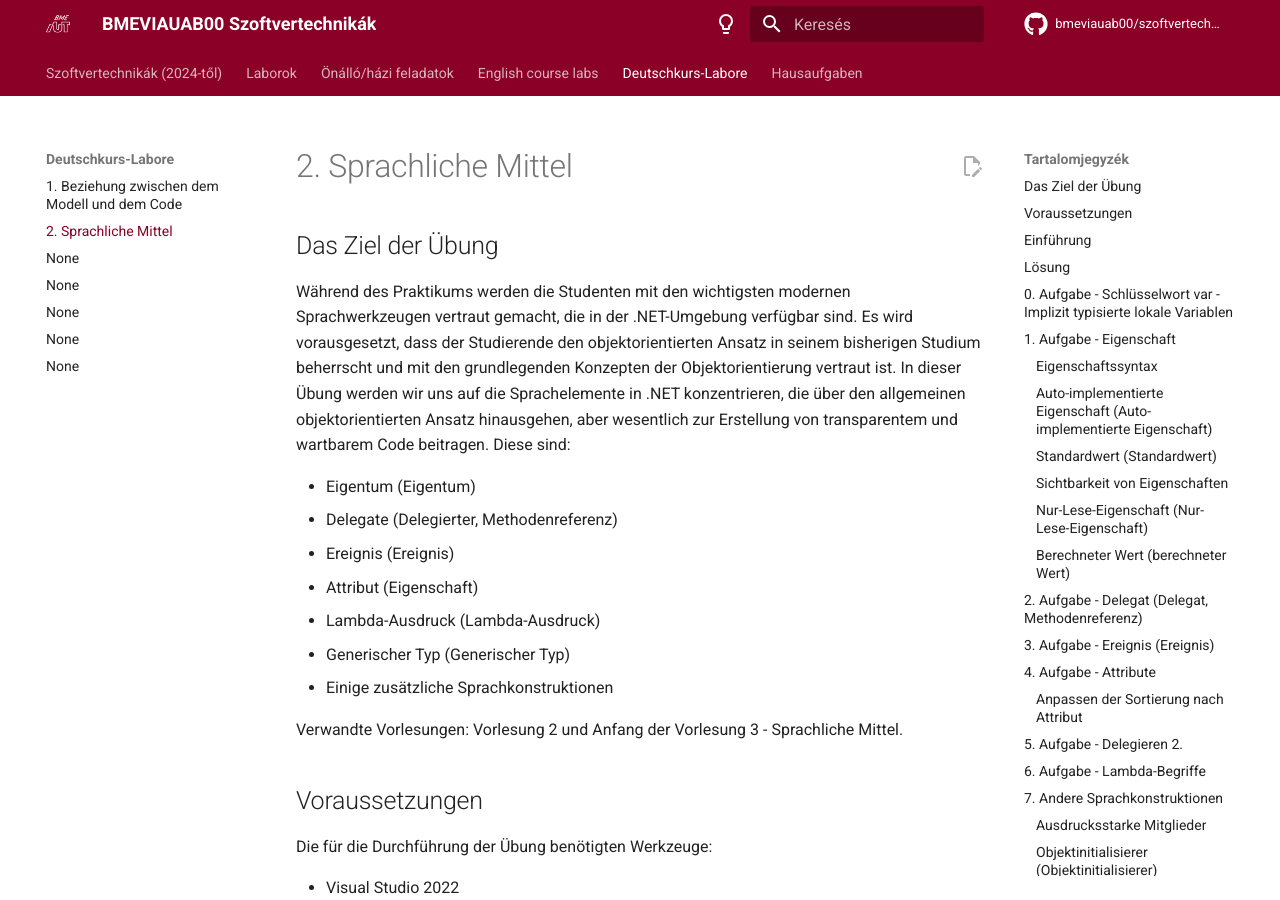
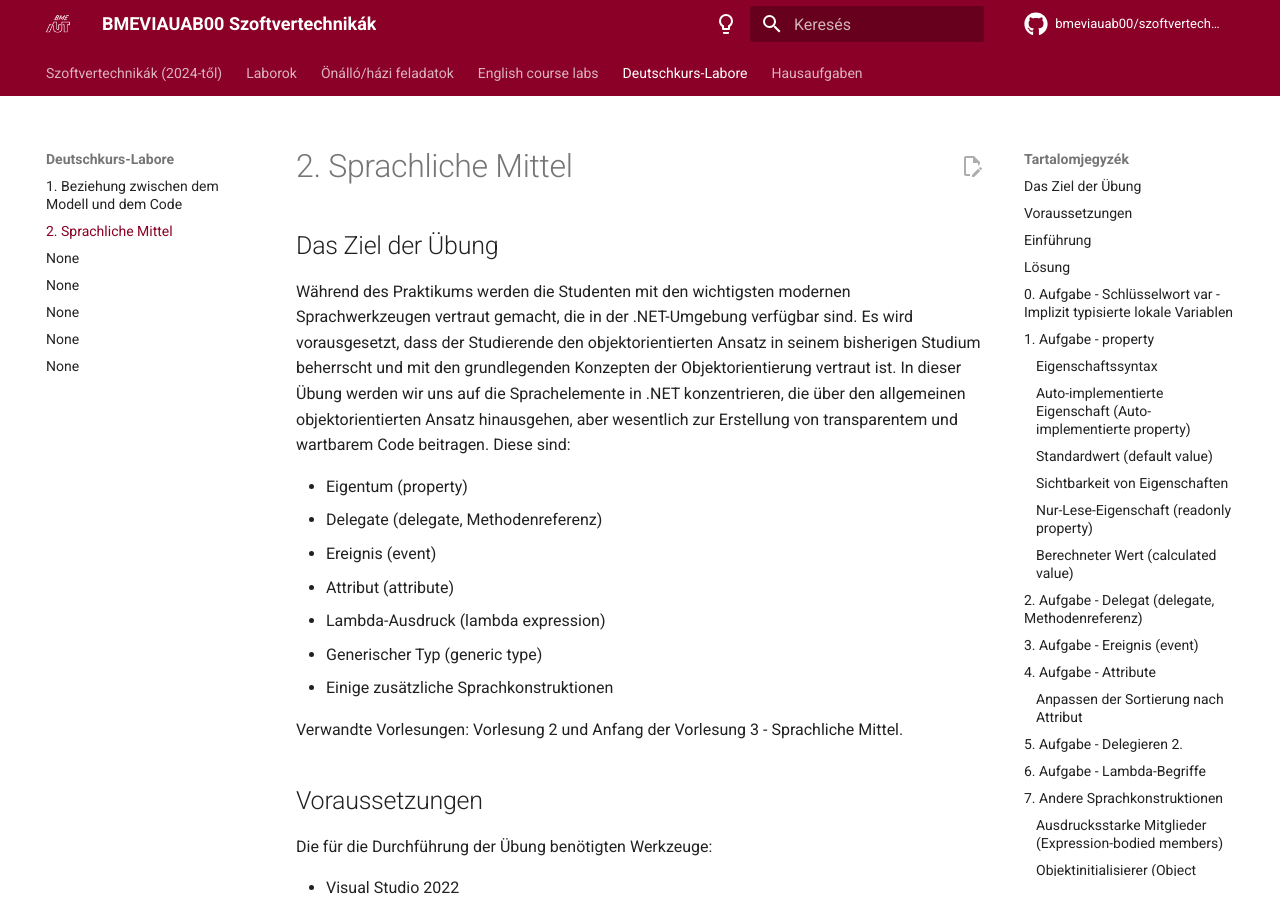
Before and after one commit to bmeviauab00/szoftvertechnikak, an MkDocs documentation site: the page built from docs/labor/2-nyelvi-eszkozok/index_ger.md, in a window 1280 px wide and 900 px high. Built offline with MkDocs 1.6.1 and Material for MkDocs 9.7.7, drawn with Linux system fonts in a browser that asks for light colours; emoji names are drawn with the system emoji font; comment, search, counter and statistics services are not loaded; the version menu is left out; some of the changed text lies outside the part shown.

Commit message:
lab 2 német

````diff
--- a/docs/labor/2-nyelvi-eszkozok/index_ger.md
+++ b/docs/labor/2-nyelvi-eszkozok/index_ger.md
@@ -8,12 +8,12 @@ autoren: BenceKovari,bzolka,tibitoth
 
 Während des Praktikums werden die Studenten mit den wichtigsten modernen Sprachwerkzeugen vertraut gemacht, die in der .NET-Umgebung verfügbar sind. Es wird vorausgesetzt, dass der Studierende den objektorientierten Ansatz in seinem bisherigen Studium beherrscht und mit den grundlegenden Konzepten der Objektorientierung vertraut ist. In dieser Übung werden wir uns auf die Sprachelemente in .NET konzentrieren, die über den allgemeinen objektorientierten Ansatz hinausgehen, aber wesentlich zur Erstellung von transparentem und wartbarem Code beitragen. Diese sind:
 
-- Eigentum (Eigentum)
-- Delegate (Delegierter, Methodenreferenz)
-- Ereignis (Ereignis)
-- Attribut (Eigenschaft)
-- Lambda-Ausdruck (Lambda-Ausdruck)
-- Generischer Typ (Generischer Typ)
+- Eigentum (property)
+- Delegate (delegate, Methodenreferenz)
+- Ereignis (event)
+- Attribut (attribute)
+- Lambda-Ausdruck (lambda expression)
+- Generischer Typ (generic type)
 - Einige zusätzliche Sprachkonstruktionen
 
 Verwandte Vorlesungen: Vorlesung 2 und Anfang der Vorlesung 3 - Sprachliche Mittel.
@@ -89,7 +89,7 @@ Wir beginnen mit einer einfachen Aufwärmübung. Im folgenden Beispiel erstellen
 
         Der Vorteil dieses Ansatzes gegenüber `var' ist, dass er auch für Member-Variablen verwendet werden kann.
 
-## 1. Aufgabe - Eigenschaft
+## 1. Aufgabe - property
 
 Eigenschaften erlauben uns typischerweise (aber nicht ausschließlich, wie wir noch sehen werden) den Zugriff auf Membervariablen von Klassen auf eine syntaktisch ähnliche Weise wie den Zugriff auf eine traditionelle Membervariable. Beim Zugriff haben wir jedoch die Möglichkeit, anstelle einer einfachen Wertabfrage oder Einstellung eine methodenähnliche Art des Zugriffs auf die Variable zu implementieren, und wir können sogar die Sichtbarkeit der Abfrage und der Einstellung separat definieren.
 
@@ -177,7 +177,7 @@ Im folgenden Beispiel erstellen wir eine Klasse namens `Person`, die eine Person
     p.Alter = 2;
     ```
 
-### Auto-implementierte Eigenschaft (Auto-implementierte Eigenschaft)
+### Auto-implementierte Eigenschaft (Auto-implementierte property)
 
 In unserer täglichen Arbeit begegnen wir auch einer viel kompakteren Syntax von Eigenschaften. Diese Syntax kann verwendet werden, wenn Sie eine Eigenschaft erstellen möchten, in der:
 
@@ -206,7 +206,7 @@ Nachfolgend ein Beispiel dafür.
     }
     ```
 
-### Standardwert (Standardwert)
+### Standardwert (default value)
 
 Für automatisch implementierte Eigenschaften können Sie bei der Deklaration auch deren Anfangswert angeben.
 
@@ -231,7 +231,7 @@ Ein großer Vorteil der Eigenschaften, neben der völlig freien Implementierung,
 
 2. Stellen Sie die Sichtbarkeit wieder her (entfernen Sie das Schlüsselwort `private` aus dem Property Setter `Name` ), um den Übersetzungsfehler zu beheben.
 
-### Nur-Lese-Eigenschaft (Nur-Lese-Eigenschaft)
+### Nur-Lese-Eigenschaft (readonly property)
 
 Der Setter kann weggelassen werden, um eine schreibgeschützte Eigenschaft zu erhalten. Für eine automatisch implementierte Eigenschaft kann auch ein Anfangswert angegeben werden: Dies ist nur in einem Konstruktor oder durch Angabe eines Standardwerts (siehe oben) möglich, im Gegensatz zu Eigenschaften mit einem privaten Setter, deren Setter von jeder Mitgliedsfunktion der Klasse aufgerufen werden kann.
 
@@ -251,7 +251,7 @@ private string name;
 public string Name { get {return name; } }
 ```
 
-### Berechneter Wert (berechneter Wert)
+### Berechneter Wert (calculated value)
 
 Eigenschaften mit nur Getter haben eine andere Verwendung. Sie kann auch verwendet werden, um einen berechneten Wert zu ermitteln, der immer einen Wert auf der Grundlage einer bestimmten Logik berechnet, aber im Gegensatz zur "Nur-Lese-Eigenschaft" verfügt sie nicht über ein Datenelement direkt hinter ihr. Dies wird im folgenden Codeschnipsel veranschaulicht (übernehmen Sie ihn NICHT in Ihren Code):
 
@@ -259,7 +259,7 @@ Eigenschaften mit nur Getter haben eine andere Verwendung. Sie kann auch verwend
 public int AgeInDogYear { get { return Age * 7; } }
 ```
 
-## 2. Aufgabe - Delegat (Delegat, Methodenreferenz)
+## 2. Aufgabe - Delegat (delegate, Methodenreferenz)
 
 !!! danger "Ensure the code compiles!"
     Die folgenden Übungen bauen auf den Ergebnissen der vorherigen Übungen auf. Wenn Ihr Programm nicht abstürzt oder nicht richtig funktioniert, melden Sie dies Ihrem Tutor am Ende der Übung, damit er Ihnen bei der Behebung des Problems helfen kann.
@@ -393,7 +393,7 @@ Im folgenden Beispiel werden wir Objekten der zuvor erstellten Klasse `Person` e
     p.AgeChanging -= PersonAgeChanging;
     ```
 
-## 3. Aufgabe - Ereignis (Ereignis)
+## 3. Aufgabe - Ereignis (event)
 
 So wie Eigenschaften eine syntaktisch schlankere Alternative zu Getter- und Setter-Methoden sind, bietet der oben beschriebene Delegat-Mechanismus eine schlankere Alternative zu den aus Java bekannten Event Listenern. Allerdings verstößt unsere obige Lösung immer noch erheblich gegen einige OO-Prinzipien (Einheiteneinschränkung, Verbergen von Informationen). Wir können dies anhand der folgenden zwei Beispiele veranschaulichen.
 
@@ -574,9 +574,9 @@ Es wurden die folgenden Vereinfachungen vorgenommen:
 
 Im Folgenden werfen wir einen Blick auf einige der C#-Sprachelemente, die bei alltäglichen Programmieraufgaben immer häufiger verwendet werden. Während der Übung kann es sein, dass keine Zeit bleibt, diese zu überprüfen.
 
-### Ausdrucksstarke Mitglieder
+### Ausdrucksstarke Mitglieder (Expression-bodied members)
 
-Manchmal schreiben wir kurze Funktionen oder, im Falle von Eigenschaften, sehr oft kurze get/set/init-Definitionen, die aus einem **einzigen Ausdruck** bestehen. In diesem Fall kann der get/set/init-Stamm einer Funktion oder Eigenschaft unter Verwendung der Syntax für **Ausdrücke in Form von Members** angegeben werden, und zwar unter `=>`.  Dies kann unabhängig davon geschehen, ob es im Kontext einen Rückgabewert (Return-Anweisung) gibt oder nicht.
+Manchmal schreiben wir kurze Funktionen oder, im Falle von Eigenschaften, sehr oft kurze get/set/init-Definitionen, die aus einem **einzigen Ausdruck** bestehen. In diesem Fall kann der get/set/init-Stamm einer Funktion oder Eigenschaft unter Verwendung der Syntax für **Ausdrücke in Form von Members (Expression-bodied members)** angegeben werden, und zwar unter `=>`.  Dies kann unabhängig davon geschehen, ob es im Kontext einen Rückgabewert (Return-Anweisung) gibt oder nicht.
 
 In den Beispielen werden wir sehen, dass die Verwendung von Ausdrucks-Tags nichts weiter als eine kleine syntaktische "Wendung" ist, um die Notwendigkeit zu minimieren, so viel umgebenden Code wie möglich in solch einfachen Fällen zu schreiben.
 
@@ -608,7 +608,7 @@ Der Unterschied zur ähnlichen Syntax der bisherigen Funktionen ist, dass wir di
 !!! note
     In der offiziellen Microsoft-Dokumentation wird "expression-bodied members" nicht als "expression-bodied", sondern als "expression-bodied" übersetzt. Vielen Dank, aber Funktionen haben in der ungarischen Terminologie eher einen Rumpf als einen Körper, also werden wir das nicht nehmen...
 
-### Objektinitialisierer (Objektinitialisierer)
+### Objektinitialisierer (Object initializer)
 
 Die Initialisierung von öffentlichen Eigenschaften/Mitgliedsvariablen und der Aufruf des Konstruktors können mit einer Syntax kombiniert werden, die als Objektinitialisierung bezeichnet wird. Dazu wird nach dem Konstruktoraufruf ein Block mit eckigen Klammern geöffnet, in dem der Wert der öffentlichen Eigenschaften/Mitgliedsvariablen unter Verwendung der folgenden Syntax angegeben werden kann.
 
@@ -635,7 +635,7 @@ Foo(new Person() { Alter = 17, Name = "Luke" });
 
 Die Syntax ist auch zum Kopieren und Einfügen geeignet, denn wie Sie in den obigen Beispielen sehen können, spielt es keine Rolle, ob nach der letzten Eigenschaft ein Komma steht oder nicht.
 
-### Eigenschaften - Nur Init Setter
+### Eigenschaften - Init only setter
 
 Die Syntax für die Objektinitialisierung im vorigen Abschnitt ist sehr praktisch, erfordert aber, dass die Eigenschaft öffentlich ist. Wenn Sie möchten, dass eine Eigenschaft nur bei der Erstellung des Objekts auf einen Wert gesetzt wird, müssen Sie einen Konstruktorparameter einführen und ihn auf eine Nur-Lese-Eigenschaft (Getter-Only) setzen. Eine einfachere Lösung für dieses Problem ist die so genannte *Init only setter-Syntax*, bei der Sie mit dem Schlüsselwort `init` einen "Setter" erstellen können, der nur im Konstruktor und in der im vorigen Kapitel beschriebenen Syntax für die Objektinitialisierung gesetzt werden darf, nicht aber danach.
 
@@ -662,7 +662,7 @@ public required string Name { get; init; }
 Dies ist auch deshalb nützlich, weil Sie die obligatorischen Konstruktorparameter speichern können, wenn Sie die Eigenschaften der Klasse ohnehin veröffentlichen und die Syntax der Objektinitialisierung unterstützen wollen.
 
 
-## 8. Aufgabe - Allgemeine Klassen
+## 8. Aufgabe - Allgemeine Klassen (generic classes)
 
 Hinweis: Die Zeit für diese Übung reicht wahrscheinlich nicht aus. In diesem Fall ist es ratsam, die Übung zu Hause zu machen.
 
````
